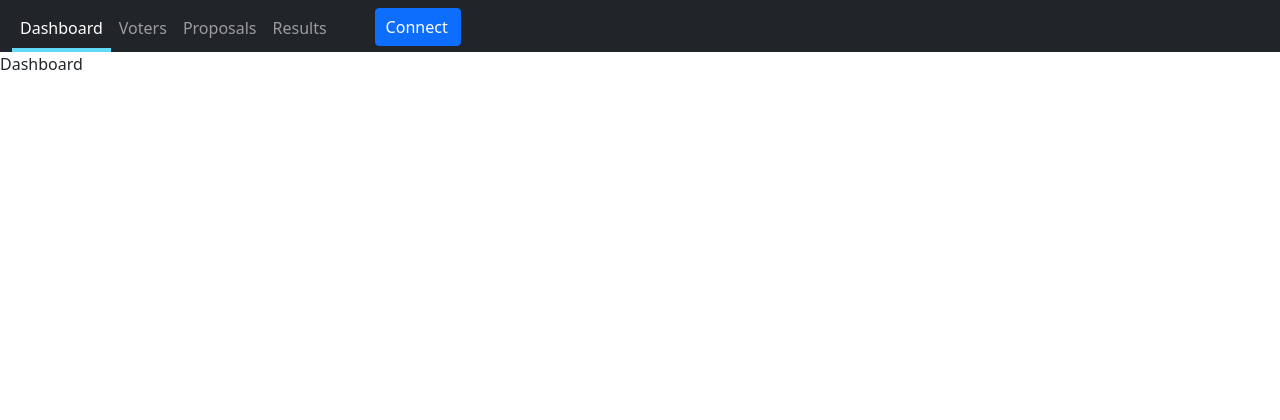
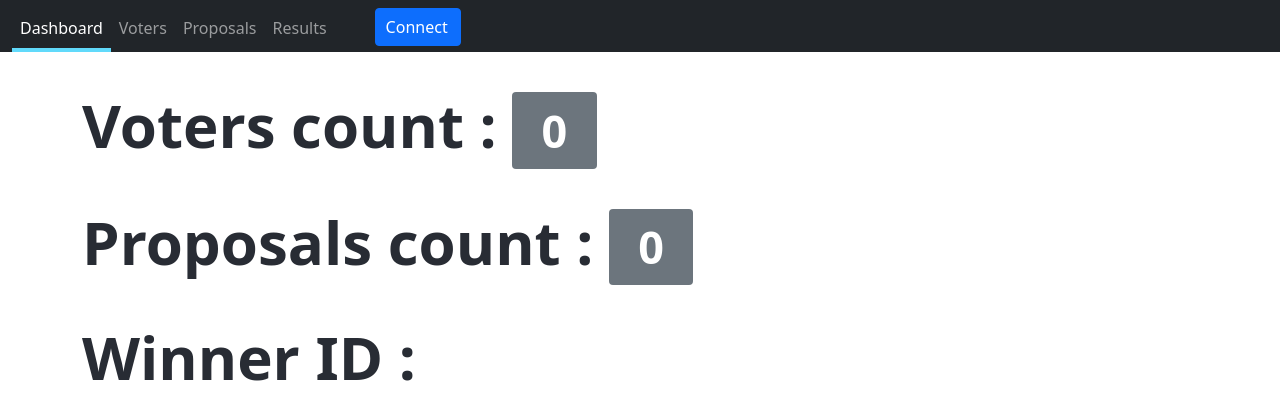
Before and after one commit to gilbruno/reactdappvoting, a React (Create React App) app in the folder client/: page /dashboard in a window 1280 px wide. Shown: the top 420 px of the page. Built offline with nearby package versions, Linux system fonts and the light colour scheme.

Commit message:
Little update on html content

```diff
--- a/client/src/components/Dashboard.js
+++ b/client/src/components/Dashboard.js
@@ -2,7 +2,11 @@ import React from 'react'
 
 function Dashboard() {
   return (
-    <div>Dashboard</div>
+    <div className="container">
+      <h1>Voters count : <span class="badge bg-secondary">0</span></h1>
+      <h1>Proposals count : <span class="badge bg-secondary">0</span></h1>
+      <h1>Winner ID : <span class="badge bg-secondary"></span></h1>
+    </div>
   )
 }
 
--- a/client/src/components/Proposals.js
+++ b/client/src/components/Proposals.js
@@ -2,7 +2,9 @@ import React from 'react'
 
 function Proposals() {
   return (
-    <div>Proposals</div>
+    <div className="container">
+      Proposals
+    </div>
   )
 }
 
--- a/client/src/components/Voters.js
+++ b/client/src/components/Voters.js
@@ -2,7 +2,9 @@ import React from 'react'
 
 function Voters() {
   return (
-    <div>Voters</div>
+    <div className="container">
+      Voters
+    </div>
   )
 }
 
```
